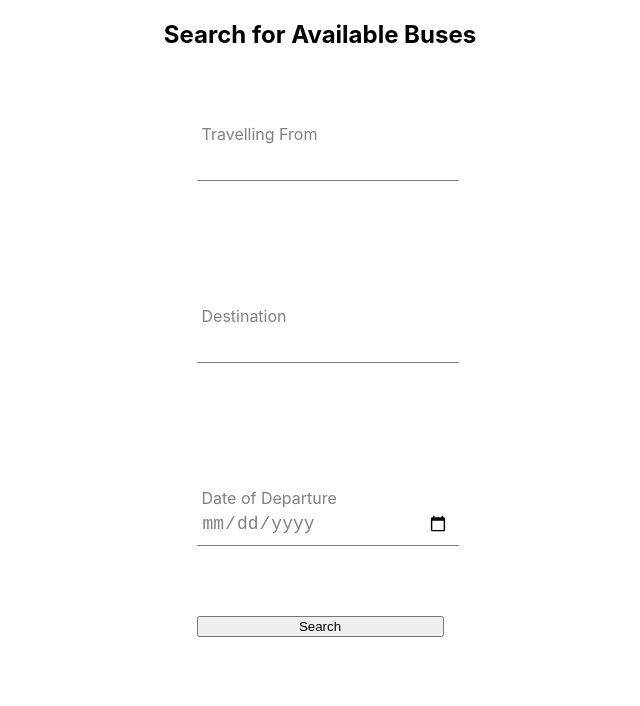
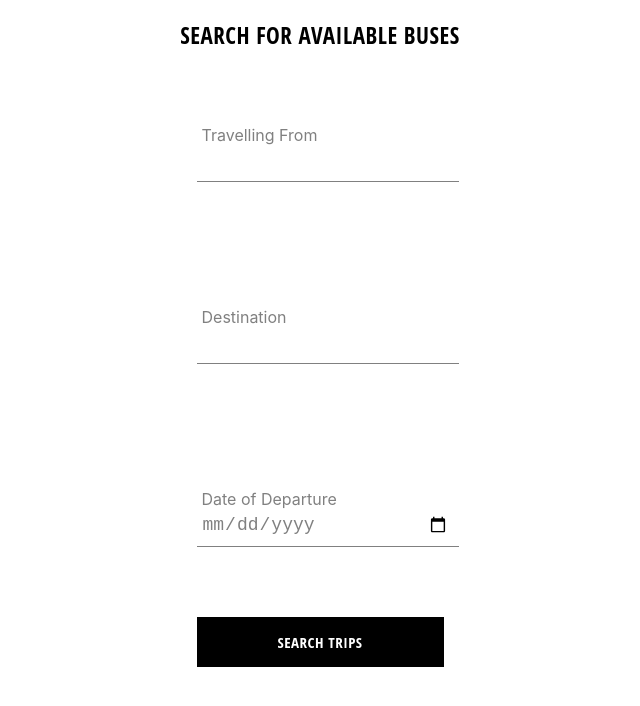
Before and after one commit to ipaullly/Bus-Booking-UI, a React (Create React App) app: page / in a window 1280 px wide. Shown: the top 706 px of the page, without its empty margins (320-960 px from the left). Built offline with nearby package versions, Linux system fonts and the light colour scheme.

Commit message:
implement custom button

```diff
--- /dev/null
+++ b/src/components/button/button.component.tsx
@@ -0,0 +1,19 @@
+import React from 'react';
+
+import './button.styles.css';
+
+interface IButtonProps extends React.ButtonHTMLAttributes<HTMLButtonElement>{
+  block?: true;
+}
+
+const CustomButton: React.FC<IButtonProps> = ({ children, ...otherProps }) => (
+  <button className="custom-button" {...otherProps}>
+    {children}
+  </button>
+)
+
+CustomButton.defaultProps = {
+  type: 'button',
+}
+
+export default CustomButton;
--- /dev/null
+++ b/src/components/button/button.styles.css
@@ -0,0 +1,21 @@
+.custom-button {
+  min-width: 165px;
+  width: auto;
+  height: 50px;
+  letter-spacing: 0.5px;
+  line-height: 50px;
+  padding: 0 35px 0 35px;
+  font-size: 15px;
+  background-color: black;
+  color: white;
+  text-transform: uppercase;
+  font-family: 'Open Sans Condensed';
+  font-weight: bolder;
+  border: none;
+  cursor: pointer;
+}
+.custom-button:hover {
+  background-color: white;
+  color: black;
+  border: 1px solid black;
+}
--- a/src/pages/home-page/home-page.component.tsx
+++ b/src/pages/home-page/home-page.component.tsx
@@ -1,6 +1,7 @@
 import React, { Component } from 'react';
 import './home.styles.css';
 import FormInput from 'src/components/input-field/input-field.component';
+import CustomButton from 'src/components/button/button.component';
 
 interface SearchState {
   travellingFrom: string,
@@ -51,7 +52,7 @@ class HomePage extends Component<{}, SearchState> {
             handleChange={this.handleChange('departureDate')}
             label="Date of Departure"
           />
-          <button>Search</button>
+          <CustomButton type='submit'>Search Trips</CustomButton>
         </div>
       </div>
     );
--- a/src/pages/home-page/home.styles.css
+++ b/src/pages/home-page/home.styles.css
@@ -10,3 +10,10 @@
   flex-direction: column;
   justify-content: space-between;
 }
+.header {
+  letter-spacing: 0.5px;
+  font-size: 23px;
+  text-transform: uppercase;
+  font-family: 'Open Sans Condensed';
+  font-weight: bolder;
+}
```
